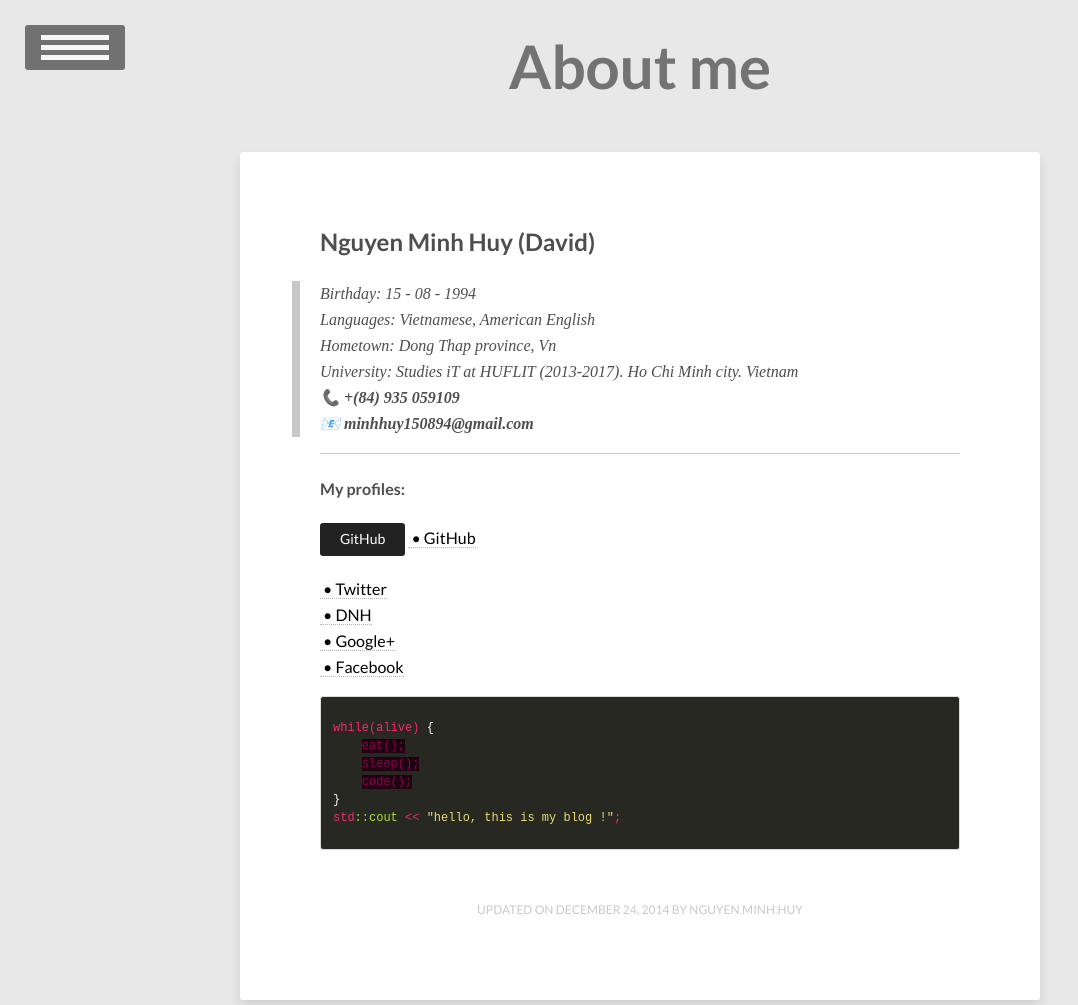
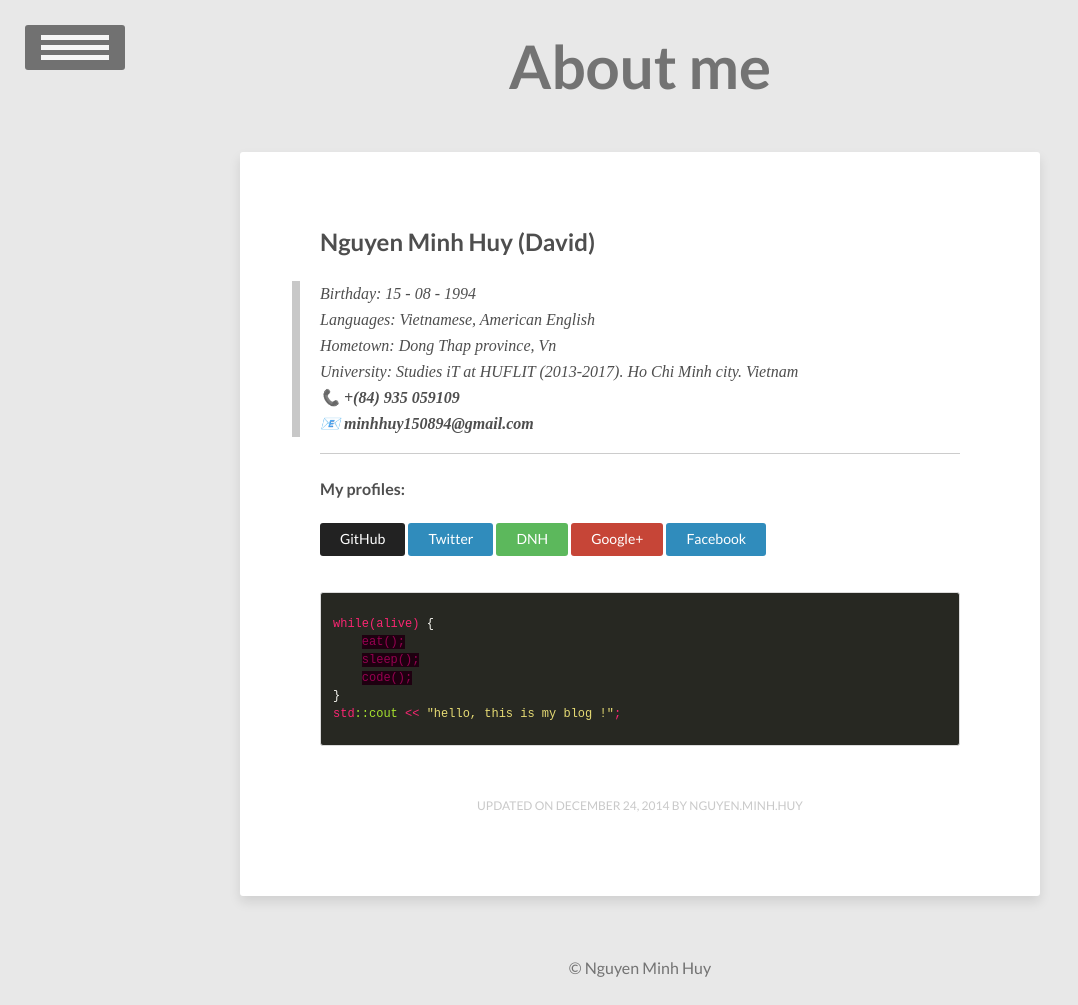
Before and after one commit to vareisen/vareisen.github.io, a Jekyll site: the page built from about/index.md, in a window 1280 px wide, cut to the strip 0-1005 px from the top of the page. Shown: the whole strip, without its empty margins (0-1078 px from the left). Built offline with Jekyll 4.4.1, drawn with Linux system fonts in a browser that asks for light colours.

Commit message:
Update index.md

```diff
--- a/about/index.md
+++ b/about/index.md
@@ -15,11 +15,10 @@ modified: 2014-12-24
 <hr>
 <h4> My profiles: </h4>
 <a href="http://github.com/minhhuy150894" class="btn btn">GitHub</a>
-<a href="http://github.com/minhhuy150894"><font color="black">&nbsp;&bull;&nbsp;GitHub</font></a><br>
-<a href="https://twitter.com/david15894"><font color="black">&nbsp;&bull;&nbsp;Twitter</font></a><br>
-<a href="http://daynhauhoc.com/users/david15894"><font color="black">&nbsp;&bull;&nbsp;DNH</font></a><br>
-<a href="https://plus.google.com/u/0/+HuyNguyenMinhStormChaser"><font color="black">&nbsp;&bull;&nbsp;Google+</font></a><br>
-<a href="http://www.facebook.com/david15894"><font color="black">&nbsp;&bull;&nbsp;Facebook</font></a>
+<a href="https://twitter.com/david15894" class="btn btn-info">Twitter</a>
+<a href="http://daynhauhoc.com/users/david15894" class="btn btn-success">DNH</a>
+<a href="https://plus.google.com/u/0/+HuyNguyenMinhStormChaser" class="btn btn-danger">Google+</a>
+<a href="http://www.facebook.com/david15894" class="btn btn-info">Facebook</a>
 <br>
 {% highlight css %}
 while(alive) {
```
